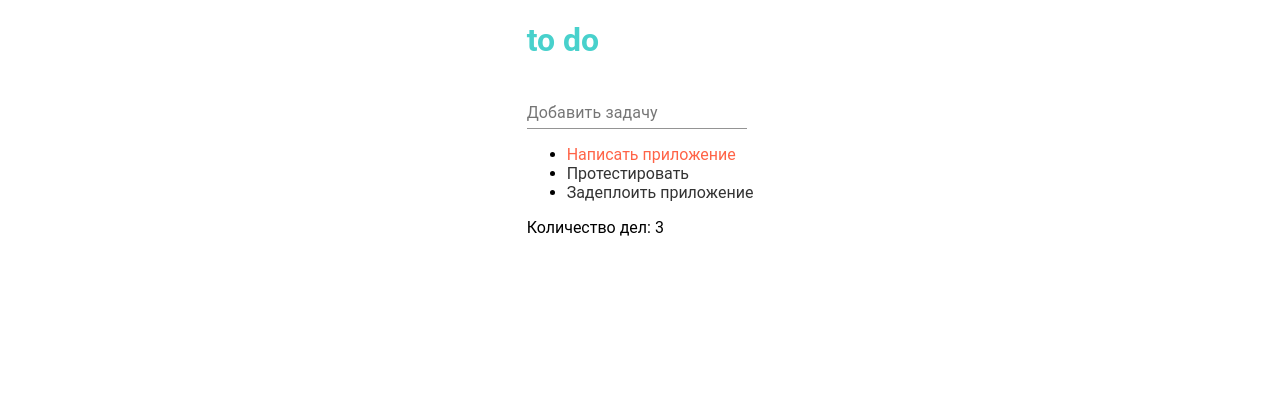
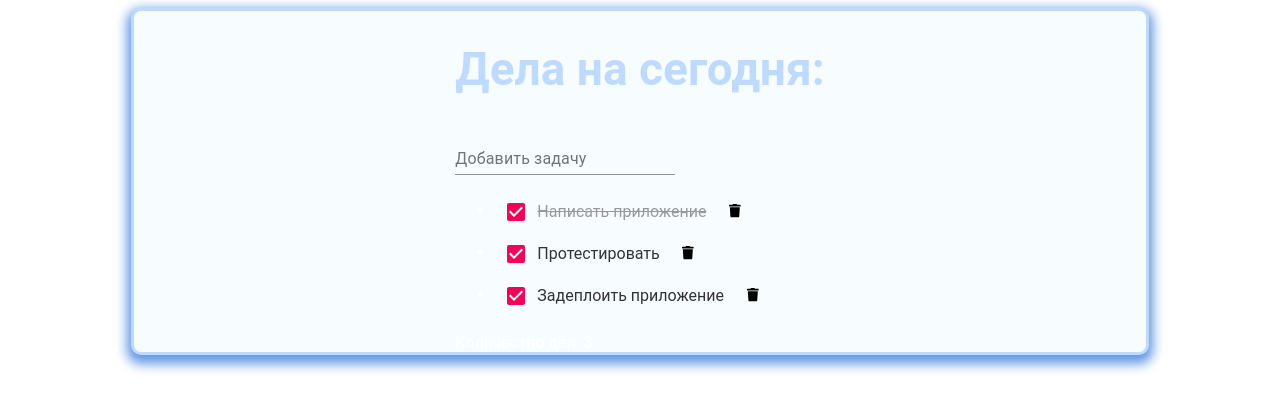
Before and after one commit to WebHeroSchool/Jem_todo, a React (Create React App) app: page / in a window 1280 px wide. Shown: the top 410 px of the page. Built offline with nearby package versions, Linux system fonts and the light colour scheme.

Commit message:
styled app

```diff
--- a/src/components/App/App.js
+++ b/src/components/App/App.js
@@ -1,6 +1,6 @@
 import React from "react";
 import InputItem from "../InputItem";
-import {ItemList} from "../ItemList";
+import ItemList from "../ItemList";
 import Footer from "../Footer"
 
 import styles from "./App.module.css";
@@ -19,10 +19,13 @@ const toDoTasks = [
 
 
 const App = () => (<div className={styles.container}>
-    <h1 className={styles.title}>to do</h1>
+  <div className={styles.wrapper}>
+    <h1 className={styles.title}>Дела на сегодня:</h1>
     <InputItem />
     <ItemList toDoTasks={toDoTasks}/>
     <Footer count={toDoTasks.length} />
+  </div>
+
 </div>)
 
 
--- a/src/components/App/App.module.css
+++ b/src/components/App/App.module.css
@@ -1,9 +1,21 @@
 .container {
+  width: 80%;
+  margin: 0 auto;
+  font-family: "Roboto", sans-serif;
+  box-shadow: 0 5px 12px 4px rgba(98,150,227,1);
+  background-color: #f7fdff;
+  border: 3px solid #bfdaff;
+  border-radius: 10px;
+  color: #fff;
+}
+
+.wrapper {
   width: fit-content;
   margin: 0 auto;
-  font-family: "Roboto", sans-serif;
 }
 
 .title {
-  color: mediumturquoise;
+  text-align: center;
+  color: #bfdaff;
+  font-size: 46px;
 }
--- /dev/null
+++ b/src/components/Item/Checkbox/index.js
@@ -0,0 +1,14 @@
+import React from "react";
+import Checkbox from '@material-ui/core/Checkbox';
+
+export default function Checkboxes() {
+  return (
+    <div>
+      <Checkbox
+        defaultChecked
+        color="secondary"
+        inputProps={{ 'aria-label': 'secondary checkbox' }}
+      />
+    </div>
+  );
+}
--- /dev/null
+++ b/src/components/Item/DeleteItem/DeleteItem.module.css
@@ -0,0 +1,6 @@
+.button {
+  margin-left: 5%;
+  background: none;
+  outline: hidden;
+  border: none;
+}
--- /dev/null
+++ b/src/components/Item/DeleteItem/index.js
@@ -0,0 +1,16 @@
+import React from "react";
+import { FontAwesomeIcon } from '@fortawesome/react-fontawesome';
+import {faTrash} from '@fortawesome/free-solid-svg-icons';
+import styles from './DeleteItem.module.css'
+
+const DeleteItem = () => {
+  return(
+    <button className={styles.button}>
+      <FontAwesomeIcon icon={faTrash} />
+    </button>
+
+  )
+}
+
+
+export default DeleteItem
--- a/src/components/Item/Item.module.css
+++ b/src/components/Item/Item.module.css
@@ -1,7 +1,17 @@
 .item {
   color: #333;
+  display: flex;
+  align-items: center;
 }
 
 .done {
-  color: tomato;
+  color: #999;
+  text-decoration: line-through;
 }
+
+.trashcan {
+  margin-left: 10%;
+  color: plum;
+  background: rebeccapurple;
+  width: 300px;
+}
--- a/src/components/Item/index.js
+++ b/src/components/Item/index.js
@@ -1,12 +1,14 @@
 import React from "react";
 import styles from "./Item.module.css";
 import classnames from "classnames";
+import Checkboxes from "./Checkbox";
+import DeleteItem from "./DeleteItem";
 
 const Item = ({itemToDo, isDone}) => (<span className={
     classnames({
         [styles.item]: true,
         [styles.done]: isDone
     })
-}>{itemToDo}</span>)
+}><Checkboxes />{itemToDo} <DeleteItem /></span>)
 
 export default Item
--- a/src/components/ItemList/index.js
+++ b/src/components/ItemList/index.js
@@ -9,4 +9,4 @@ const ItemList = ({toDoTasks}) => (<ul>
 </ul>)
 
 
-export {ItemList}
+export default ItemList
```
Also changed, not shown: package.json (+7 -6 lines), src/components/Item/Checkbox/Checkbox.module.css (added), 1 other file (tests, documents, lock files or other folders).
